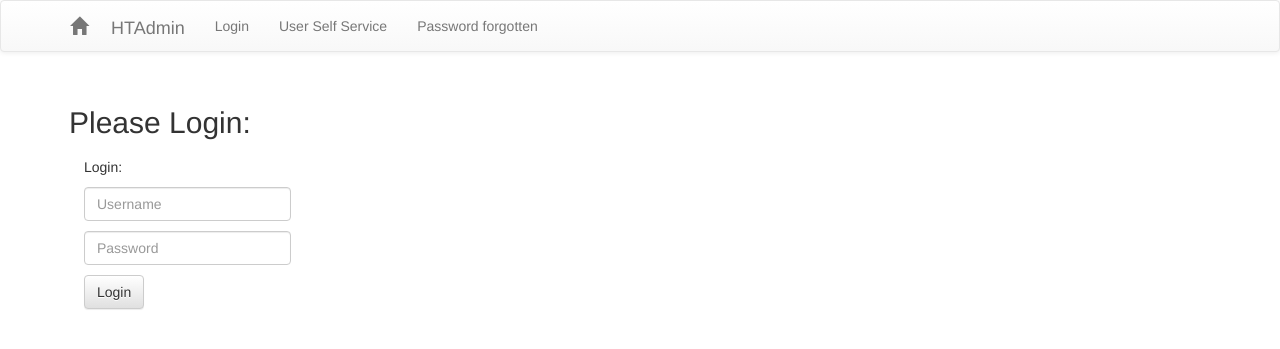
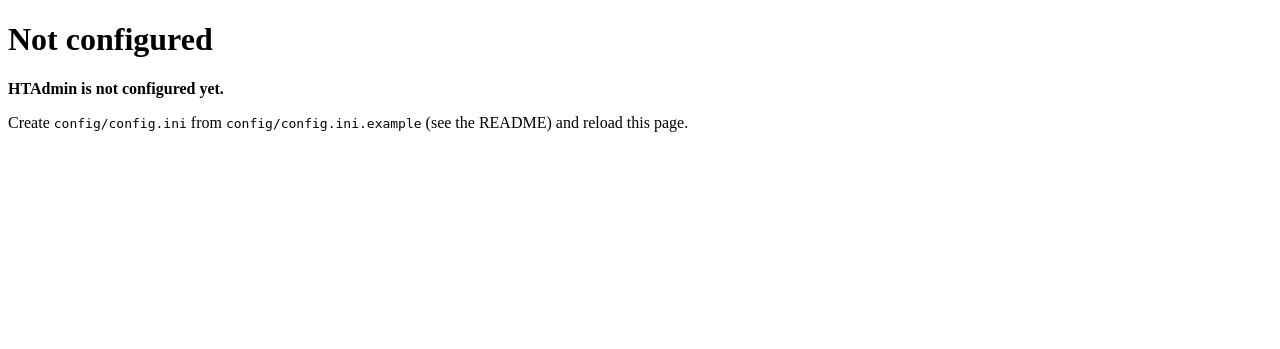
Before and after one commit to soster/htadmin, a PHP site: page /login.php in a window 1280 px wide. Shown: the top 349 px of the page. Run offline with PHP 8.4, Linux system fonts and the light colour scheme.

Commit message:
Refuse to render gracefully when config.ini is missing

```diff
--- a/app/htadmin/forgotten.php
+++ b/app/htadmin/forgotten.php
@@ -1,8 +1,8 @@
 <?php
 include_once ('tools/util.php');
+include_once ('includes/head.php'); // refuses to render when not configured
 include_once ('tools/mail.php');
 include_once ('tools/htpasswd.php');
-include_once ('includes/head.php');
 include_once ('includes/nav.php');
 
 $htpasswd = new htpasswd ( $ini ['secure_path'], true );
--- a/app/htadmin/includes/head.php
+++ b/app/htadmin/includes/head.php
@@ -1,5 +1,6 @@
 <?php
 include_once ('tools/util.php');
+require_config ();
 if (!isset($ini)) {
 	$ini = read_config ();
 }
--- a/app/htadmin/login.php
+++ b/app/htadmin/login.php
@@ -1,6 +1,7 @@
 <?php
 session_start();
 include_once ('tools/util.php');
+require_config (); // emergency guard, before any output or redirect
 include_once ('tools/htpasswd.php');
 $ini = read_config();
 
@@ -8,10 +9,10 @@ if (isset ( $_POST ['user'] ) && isset ( $_POST ['password'] )) {
 	$username = $_POST ['user'];
 	$password = $_POST ['password'];
 
-	$hash_tool = htpasswd::create_hash_tool ( $ini ['admin_pwd_hash'] );
+	$hash_tool = htpasswd::create_hash_tool ( $ini ['admin_pwd_hash'] ?? '' );
 
 
-	if ($username == $ini['admin_user'] && $hash_tool->check_password_hash($password,$ini['admin_pwd_hash'])) {
+	if ($username == ($ini ['admin_user'] ?? '') && $hash_tool->check_password_hash($password,$ini ['admin_pwd_hash'] ?? '')) {
 		$_SESSION ['login'] = true;
 		header ( 'LOCATION:index.php' );
 		die ();
--- a/app/htadmin/selfservice.php
+++ b/app/htadmin/selfservice.php
@@ -1,7 +1,7 @@
 <?php
 session_start();
+include_once ('includes/head.php'); // refuses to render when not configured
 include_once ('tools/htpasswd.php');
-include_once ('includes/head.php');
 include_once ('includes/nav.php');
 
 $htpasswd = new htpasswd ( $ini ['secure_path'] );
--- a/app/htadmin/tools/htpasswd.php
+++ b/app/htadmin/tools/htpasswd.php
@@ -18,7 +18,10 @@ class htpasswd {
 	const HTACCESS_NAME = ".htaccess";
 	const HTMETA_NAME = ".htmeta";
 	function __construct($configpath, $use_metadata = false) {
-		$path = realpath ( $configpath );
+		$path = $configpath ? realpath ( $configpath ) : false;
+		if (!$path) {
+			$path = '/app'; // fall back to the default location even if config is missing
+		}
 		$htpasswdfile = $path . "/" . self::HTPASSWD_NAME;
 		@$this->use_metadata = $use_metadata;
 
--- a/app/htadmin/tools/util.php
+++ b/app/htadmin/tools/util.php
@@ -6,8 +6,24 @@ function check_login() {
 	return false;
 }
 
+function require_config() {
+	if (file_exists ( 'config/config.ini' )) {
+		return;
+	}
+	// Refuse to render with a broken config - this is a security-sensitive tool.
+	echo '<!DOCTYPE html><html lang="en"><head><meta charset="utf-8"><meta name="viewport" content="width=device-width, initial-scale=1"><title>HTAdmin - Not configured</title></head><body>';
+	echo '<h1>Not configured</h1><div class="alert"><p><strong>HTAdmin is not configured yet.</strong></p>';
+	echo '<p>Create <code>config/config.ini</code> from <code>config/config.ini.example</code> (see the README) and reload this page.</p>';
+	echo '</div></body></html>';
+	exit;
+}
+
 function read_config() {
-	return parse_ini_file('config/config.ini');
+	if (! file_exists ( 'config/config.ini' )) {
+		return array ();
+	}
+	$ini = @parse_ini_file ( 'config/config.ini' );
+	return is_array ( $ini ) ? $ini : array ();
 }
 
 function check_password_quality($pwd) {
```
